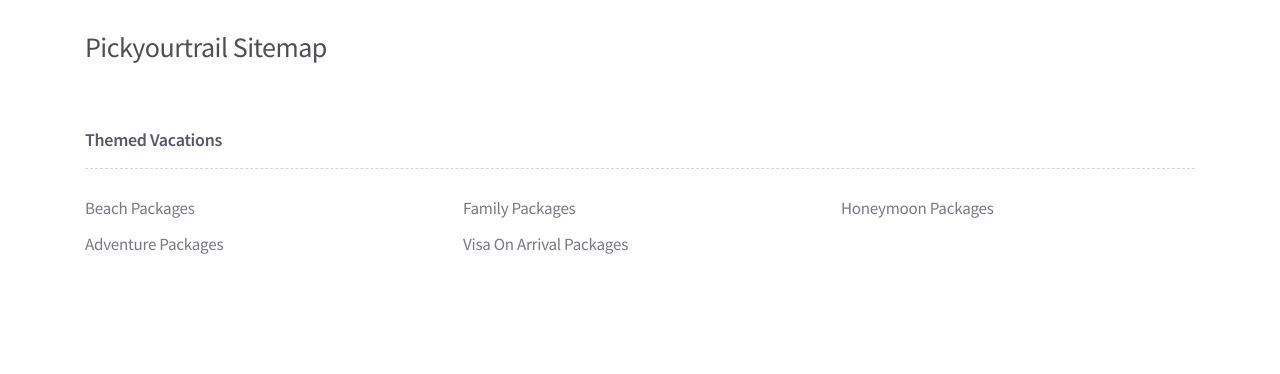
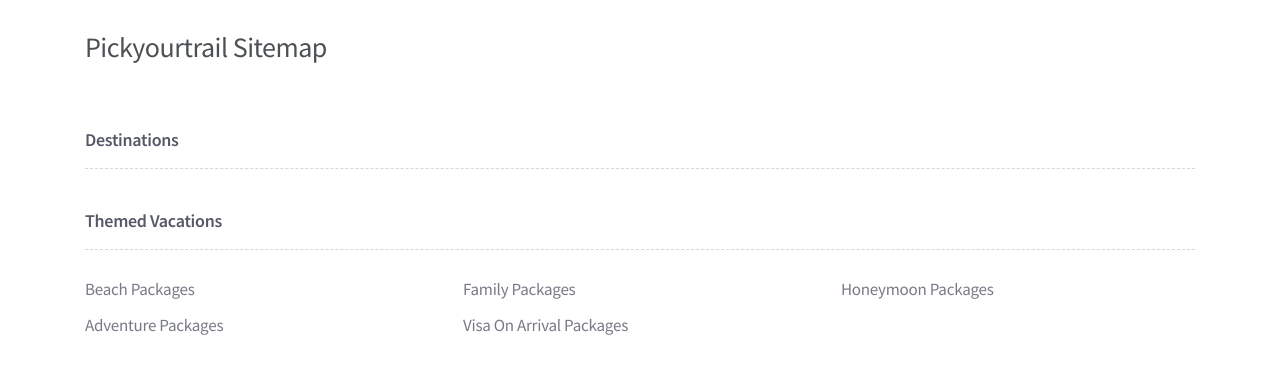
Before and after one commit to sid995/pickyourtrail-code-challenge, a React (Create React App) app: page / in a window 1280 px wide. Shown: the top 374 px of the page. Built offline with nearby package versions, Linux system fonts and the light colour scheme.

Commit message:
uncommented destinations

```diff
--- a/src/components/Sitemap.js
+++ b/src/components/Sitemap.js
@@ -2,7 +2,7 @@ import React, { Component } from 'react'
 import './common.css'
 import Header from './Header/Header'
 import SampleData from '../data/sample.json'
-// import Destinations from './Destinations/Destinations'
+import Destinations from './Destinations/Destinations'
 import Vacations from './Vacations/Vacations'
 
 export class Sitemap extends Component {
@@ -27,7 +27,7 @@ export class Sitemap extends Component {
       <div className="container" style={{ padding: '0 30px' }}>
         <div className="row">
           <Header />
-          {/* <Destinations destinations={this.state.destinations} /> */}
+          <Destinations destinations={this.state.destinations} />
           <Vacations vacations={this.state.vacations} />
         </div>
       </div>
```
